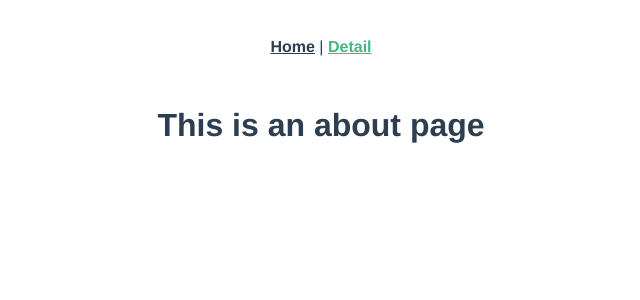
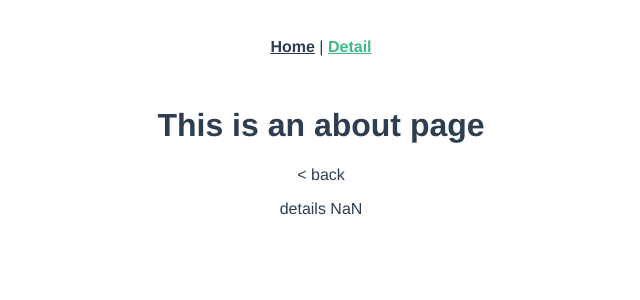
Before and after one commit to bence04/vue, a Vue app in the folder first-test/: page /#/detail in a window 1280 px wide. Shown: the top 300 px of the page, without its empty margins (319-959 px from the left). Built offline with nearby package versions, Linux system fonts and the light colour scheme.

Commit message:
add details component

```diff
--- /dev/null
+++ b/first-test/src/components/DetailsComponent.vue
@@ -0,0 +1,28 @@
+<template>
+  <div class="details">
+    <p @click="navigateBack()">&lt; back</p>
+    details {{ selectedItemId }}
+  </div>
+</template>
+
+<script lang="ts">
+import { Component, Prop, Vue } from 'vue-property-decorator';
+
+@Component
+export default class DetailsComponent extends Vue {
+  private selectedItemId: number = -1;
+
+  created() {
+    this.selectedItemId = +this.$route.query.id;
+  }
+
+  navigateBack() {
+    this.$router.push({path: '/'});
+  }
+}
+</script>
+
+<!-- Add "scoped" attribute to limit CSS to this component only -->
+<style scoped lang="scss">
+
+</style>
--- a/first-test/src/views/Detail.vue
+++ b/first-test/src/views/Detail.vue
@@ -1,5 +1,18 @@
 <template>
   <div class="detail">
     <h1>This is an about page</h1>
+    <DetailsComponent />
   </div>
 </template>
+
+<script lang="ts">
+import { Component, Vue } from 'vue-property-decorator';
+import DetailsComponent from '@/components/DetailsComponent.vue'; // @ is an alias to /src
+
+@Component({
+  components: {
+    DetailsComponent,
+  },
+})
+export default class Detail extends Vue {}
+</script>
```
Also changed, not shown: first-test/src/components/ToDoComponent.vue (deleted).
